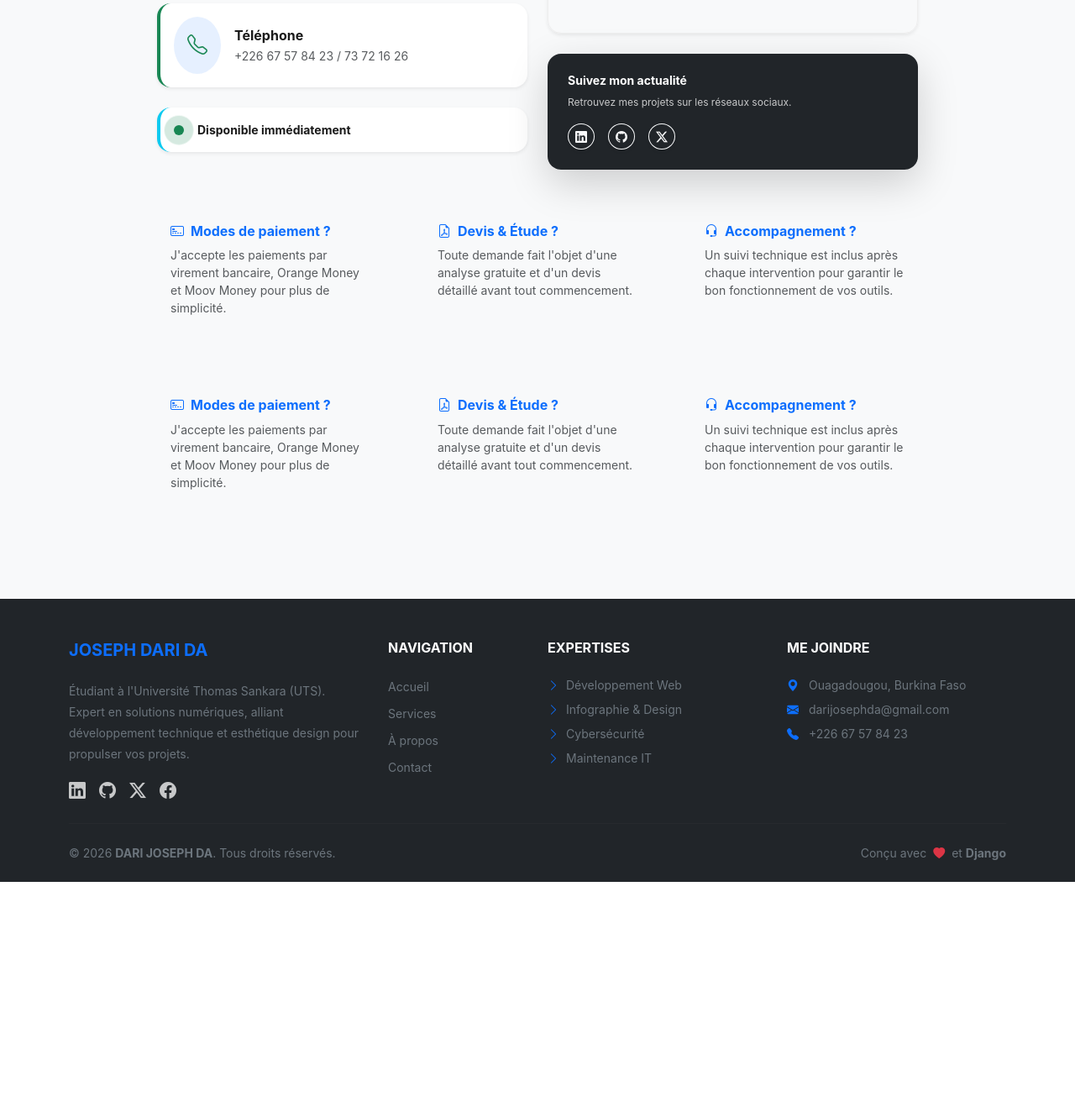
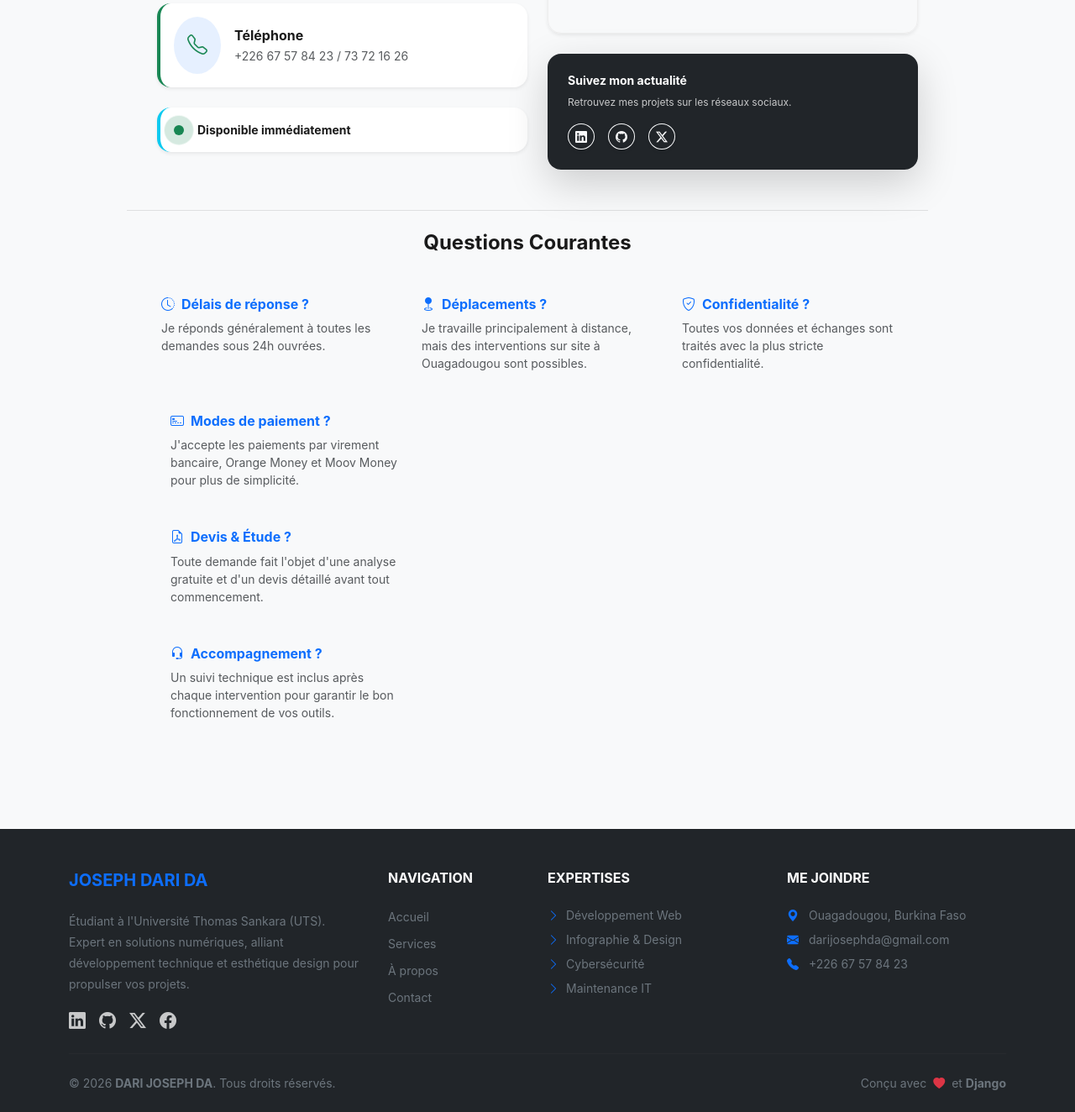
Before and after one commit to darijosephda-maker/Blog_Professionnel_Uts, a Django app: page /contact/ in a window 1280 px wide. Shown: the part 1324-2648 px from the top of the page at 84% size. Before the commit the page ends 2374 px from the top, so only its background shows below. Run offline with Django 5.2, Linux system fonts and the light colour scheme; data that the repository does not hold is empty; grey boxes are pictures that could not be loaded.

```diff
--- a/templates/contact.html
+++ b/templates/contact.html
@@ -177,31 +177,35 @@
 
 
 
-<div class="col-md-4 mb-3">
+<div class="row mt-5 pt-4 border-top">
+        <div class="col-12 text-center mb-4">
+            <h4 class="fw-bold">Questions Courantes</h4>
+        </div>
+        <div class="col-md-4 mb-3">
             <div class="p-3 h-100">
-                <h6 class="fw-bold text-primary"><i class="bi bi-credit-card-2-front me-2"></i>Modes de paiement ?</h6>
-                <p class="small text-muted mb-0">J'accepte les paiements par virement bancaire, Orange Money et Moov Money pour plus de simplicité.</p>
+                <h6 class="fw-bold text-primary"><i class="bi bi-clock-history me-2"></i>Délais de réponse ?</h6>
+                <p class="small text-muted mb-0">Je réponds généralement à toutes les demandes sous 24h ouvrées.</p>
             </div>
         </div>
-
         <div class="col-md-4 mb-3">
             <div class="p-3 h-100">
-                <h6 class="fw-bold text-primary"><i class="bi bi-file-earmark-pdf me-2"></i>Devis & Étude ?</h6>
-                <p class="small text-muted mb-0">Toute demande fait l'objet d'une analyse gratuite et d'un devis détaillé avant tout commencement.</p>
+                <h6 class="fw-bold text-primary"><i class="bi bi-geo-fill me-2"></i>Déplacements ?</h6>
+                <p class="small text-muted mb-0">Je travaille principalement à distance, mais des interventions sur site à Ouagadougou sont possibles.</p>
             </div>
         </div>
-
         <div class="col-md-4 mb-3">
             <div class="p-3 h-100">
-                <h6 class="fw-bold text-primary"><i class="bi bi-headset me-2"></i>Accompagnement ?</h6>
-                <p class="small text-muted mb-0">Un suivi technique est inclus après chaque intervention pour garantir le bon fonctionnement de vos outils.</p>
+                <h6 class="fw-bold text-primary"><i class="bi bi-shield-check me-2"></i>Confidentialité ?</h6>
+                <p class="small text-muted mb-0">Toutes vos données et échanges sont traités avec la plus stricte confidentialité.</p>
             </div>
         </div>
+    </div>
+</div>
 
 
 
 
-        <div class="col-md-4 mb-3">
+      <div class="col-md-4 mb-3">
             <div class="p-3 h-100">
                 <h6 class="fw-bold text-primary"><i class="bi bi-credit-card-2-front me-2"></i>Modes de paiement ?</h6>
                 <p class="small text-muted mb-0">J'accepte les paiements par virement bancaire, Orange Money et Moov Money pour plus de simplicité.</p>
```
